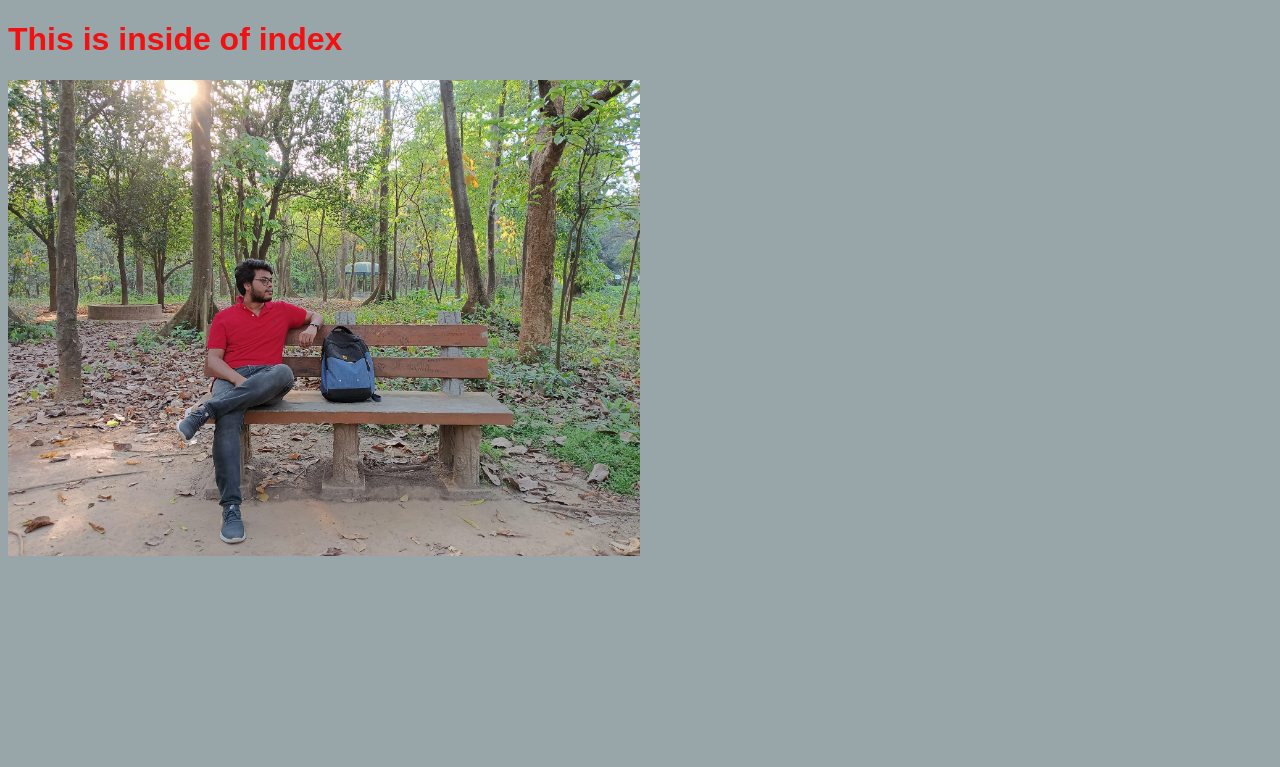
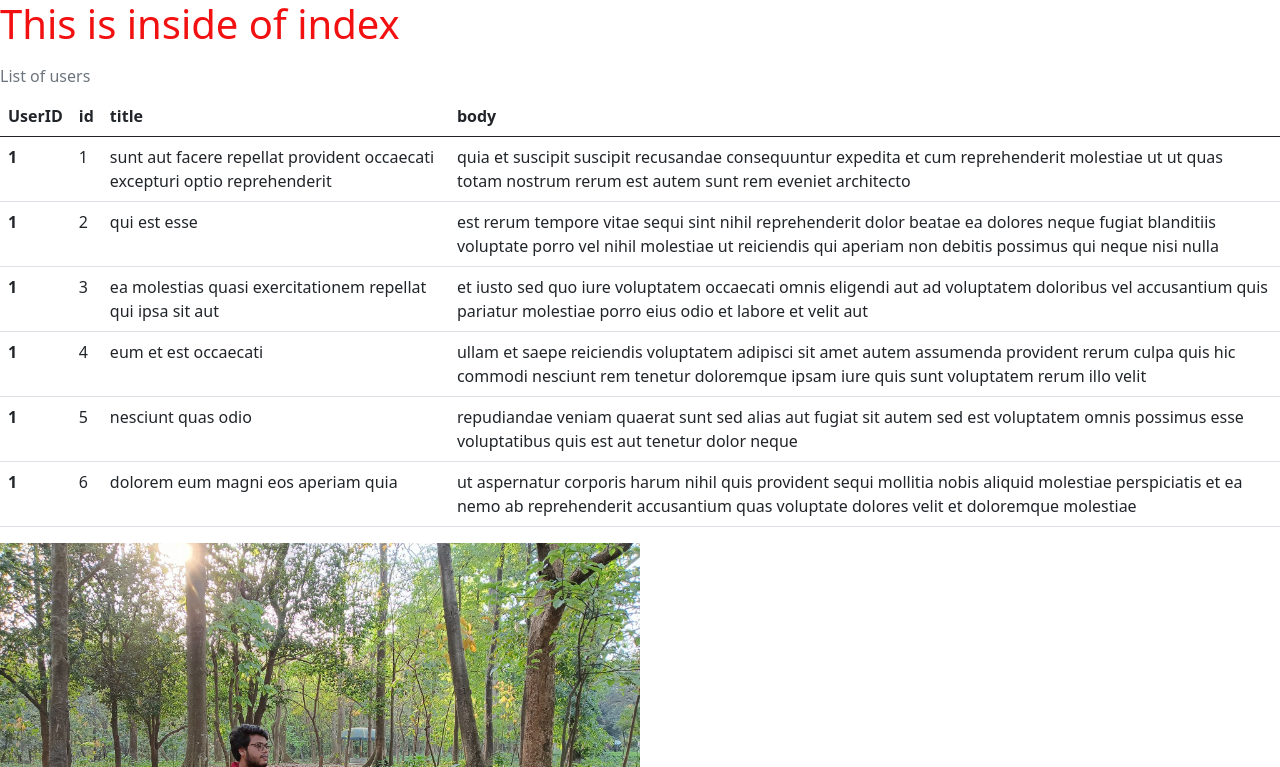
Before and after one commit to SazzadForazi/django, a Django app: page /first in a window 1280 px wide. Shown: the top 767 px of the page. Before the commit the page ends 556 px from the top, so only its background shows below. Run offline with Django 3.2, Linux system fonts and the light colour scheme.

Commit message:
add table

```diff
--- a/project4/myapp/templates/index.html
+++ b/project4/myapp/templates/index.html
@@ -6,9 +6,43 @@
     <meta name="viewport" content="width=device-width, initial-scale=1.0">
     <title>Document</title>
     <link rel="stylesheet" href="{% static 'css/style.css' %}">
+    <link href="https://cdn.jsdelivr.net/npm/bootstrap@5.0.2/dist/css/bootstrap.min.css" rel="stylesheet"
+        integrity="sha384-EVSTQN3/azprG1Anm3QDgpJLIm9Nao0Yz1ztcQTwFspd3yD65VohhpuuCOmLASjC" crossorigin="anonymous">
 </head>
 <body>
     <h1>This is inside of index</h1>
+
+
+<table class="table caption-top">
+    <caption>List of users</caption>
+    <thead>
+        <tr>
+            <th scope="col">UserID</th>
+            <th scope="col">id</th>
+            <th scope="col">title</th>
+            <th scope="col">body</th>
+        </tr>
+    </thead>
+    <tbody>
+        {%for i in data %}
+        <tr>
+            <th scope="row">{{i.userId}}</th>
+            <td>{{i.id}}</td>
+            <td>{{i.title}}</td>
+            <td>{{i.body}}</td>
+        </tr>
+        {% endfor %}
+    </tbody>
+</table>
+
+
+
+
     <img src="{%static 'img/p.jpeg'%}" alt="not found">
+
+
+    <script src="https://cdn.jsdelivr.net/npm/bootstrap@5.0.2/dist/js/bootstrap.bundle.min.js"
+        integrity="sha384-MrcW6ZMFYlzcLA8Nl+NtUVF0sA7MsXsP1UyJoMp4YLEuNSfAP+JcXn/tWtIaxVXM"
+        crossorigin="anonymous"></script>
 </body>
 </html>
--- a/project4/myapp/views.py
+++ b/project4/myapp/views.py
@@ -2,4 +2,43 @@
 
 # Create your views here.
 def index(request):
-    return render(request,'index.html')
+    data =[
+
+        {
+"userId": 1,
+"id": 1,
+"title": "sunt aut facere repellat provident occaecati excepturi optio reprehenderit",
+"body": "quia et suscipit\nsuscipit recusandae consequuntur expedita et cum\nreprehenderit molestiae ut ut quas totam\nnostrum rerum est autem sunt rem eveniet architecto"
+},
+{
+"userId": 1,
+"id": 2,
+"title": "qui est esse",
+"body": "est rerum tempore vitae\nsequi sint nihil reprehenderit dolor beatae ea dolores neque\nfugiat blanditiis voluptate porro vel nihil molestiae ut reiciendis\nqui aperiam non debitis possimus qui neque nisi nulla"
+},
+{
+"userId": 1,
+"id": 3,
+"title": "ea molestias quasi exercitationem repellat qui ipsa sit aut",
+"body": "et iusto sed quo iure\nvoluptatem occaecati omnis eligendi aut ad\nvoluptatem doloribus vel accusantium quis pariatur\nmolestiae porro eius odio et labore et velit aut"
+},
+{
+"userId": 1,
+"id": 4,
+"title": "eum et est occaecati",
+"body": "ullam et saepe reiciendis voluptatem adipisci\nsit amet autem assumenda provident rerum culpa\nquis hic commodi nesciunt rem tenetur doloremque ipsam iure\nquis sunt voluptatem rerum illo velit"
+},
+{
+"userId": 1,
+"id": 5,
+"title": "nesciunt quas odio",
+"body": "repudiandae veniam quaerat sunt sed\nalias aut fugiat sit autem sed est\nvoluptatem omnis possimus esse voluptatibus quis\nest aut tenetur dolor neque"
+},
+{
+"userId": 1,
+"id": 6,
+"title": "dolorem eum magni eos aperiam quia",
+"body": "ut aspernatur corporis harum nihil quis provident sequi\nmollitia nobis aliquid molestiae\nperspiciatis et ea nemo ab reprehenderit accusantium quas\nvoluptate dolores velit et doloremque molestiae"
+},
+]
+    return render(request,'index.html',{'data':data})
```
